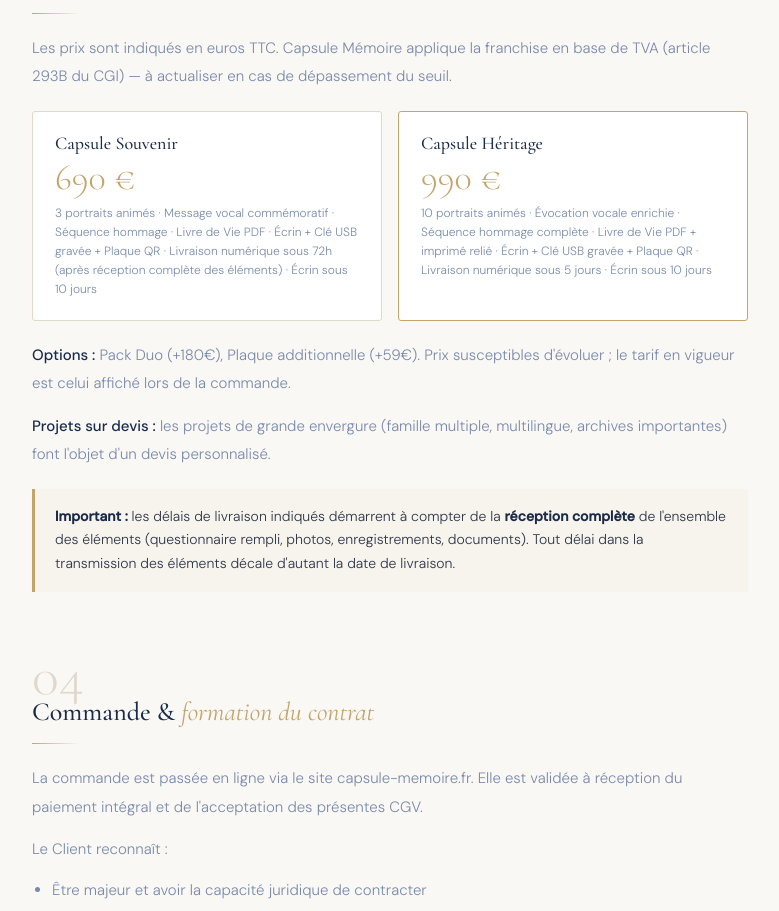
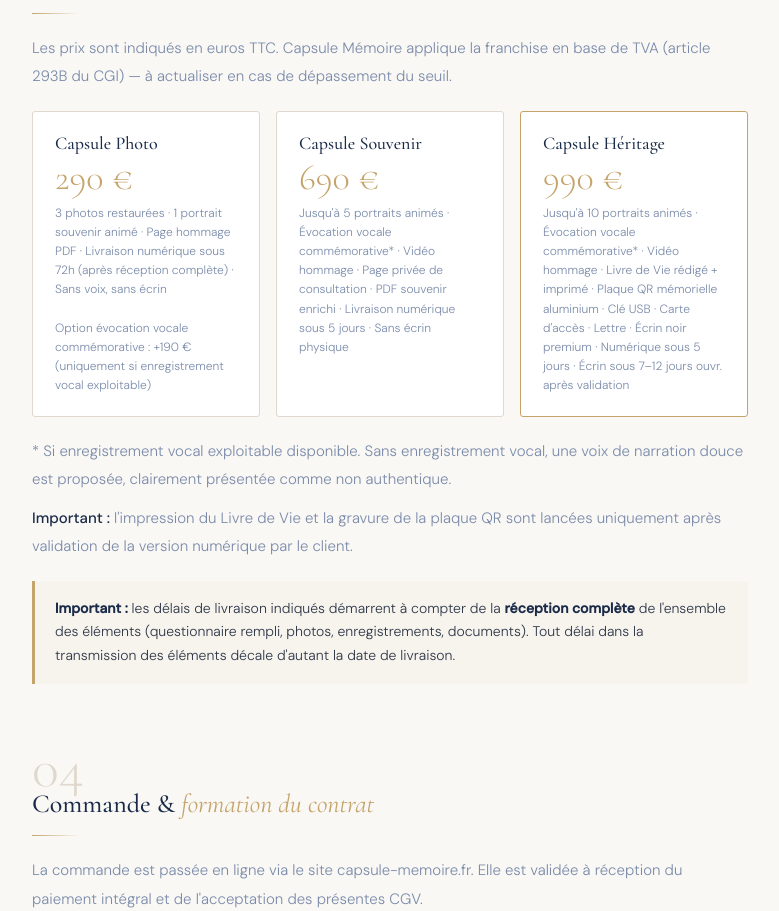
Before and after one commit to louisbentz2002-crypto/capsule-memoire, a plain HTML site: page cgv.html in a window 1280 px wide. Shown: the part 1509-2420 px from the top of the page, without its empty margins (250-1029 px from the left). Drawn offline with nearby package versions, Linux system fonts and the light colour scheme.

Commit message:
Update cgv.html

```diff
--- a/cgv.html
+++ b/cgv.html
@@ -107,21 +107,26 @@
     <h2 class="s-title">Tarifs &amp; <em>offres</em></h2>
     <div class="divider"></div>
     <div class="s-body"><p>Les prix sont indiqués en euros TTC. Capsule Mémoire applique la franchise en base de TVA (article 293B du CGI) — à actualiser en cas de dépassement du seuil.</p></div>
-    <div class="prices-grid">
+    <div class="prices-grid" style="grid-template-columns:repeat(3,1fr);">
+      <div class="price-card">
+        <div class="price-name">Capsule Photo</div>
+        <div class="price-amount">290 €</div>
+        <div class="price-detail">3 photos restaurées · 1 portrait souvenir animé · Page hommage PDF · Livraison numérique sous 72h (après réception complète) · Sans voix, sans écrin<br><br>Option évocation vocale commémorative : +190 € (uniquement si enregistrement vocal exploitable)</div>
+      </div>
       <div class="price-card">
         <div class="price-name">Capsule Souvenir</div>
         <div class="price-amount">690 €</div>
-        <div class="price-detail">3 portraits animés · Message vocal commémoratif · Séquence hommage · Livre de Vie PDF · Écrin + Clé USB gravée + Plaque QR · Livraison numérique sous 72h (après réception complète des éléments) · Écrin sous 10 jours</div>
+        <div class="price-detail">Jusqu'à 5 portraits animés · Évocation vocale commémorative* · Vidéo hommage · Page privée de consultation · PDF souvenir enrichi · Livraison numérique sous 5 jours · Sans écrin physique</div>
       </div>
       <div class="price-card feat">
         <div class="price-name">Capsule Héritage</div>
         <div class="price-amount">990 €</div>
-        <div class="price-detail">10 portraits animés · Évocation vocale enrichie · Séquence hommage complète · Livre de Vie PDF + imprimé relié · Écrin + Clé USB gravée + Plaque QR · Livraison numérique sous 5 jours · Écrin sous 10 jours</div>
+        <div class="price-detail">Jusqu'à 10 portraits animés · Évocation vocale commémorative* · Vidéo hommage · Livre de Vie rédigé + imprimé · Plaque QR mémorielle aluminium · Clé USB · Carte d'accès · Lettre · Écrin noir premium · Numérique sous 5 jours · Écrin sous 7–12 jours ouvr. après validation</div>
       </div>
     </div>
     <div class="s-body" style="margin-top:16px;">
-      <p><strong>Options :</strong> Pack Duo (+180€), Plaque additionnelle (+59€). Prix susceptibles d'évoluer ; le tarif en vigueur est celui affiché lors de la commande.</p>
-      <p><strong>Projets sur devis :</strong> les projets de grande envergure (famille multiple, multilingue, archives importantes) font l'objet d'un devis personnalisé.</p>
+      <p>* Si enregistrement vocal exploitable disponible. Sans enregistrement vocal, une voix de narration douce est proposée, clairement présentée comme non authentique.</p>
+      <p style="margin-top:10px;"><strong>Important :</strong> l'impression du Livre de Vie et la gravure de la plaque QR sont lancées uniquement après validation de la version numérique par le client.</p>
     </div>
     <div class="notice-box"><strong>Important :</strong> les délais de livraison indiqués démarrent à compter de la <strong>réception complète</strong> de l'ensemble des éléments (questionnaire rempli, photos, enregistrements, documents). Tout délai dans la transmission des éléments décale d'autant la date de livraison.</div>
   </div>
```
